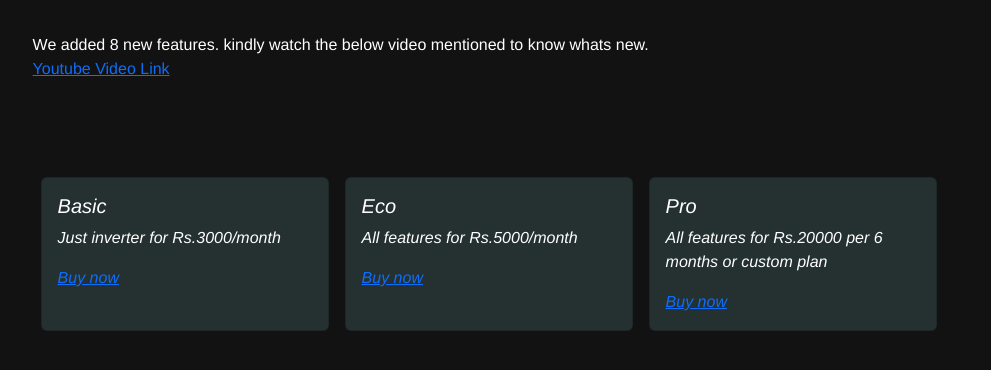
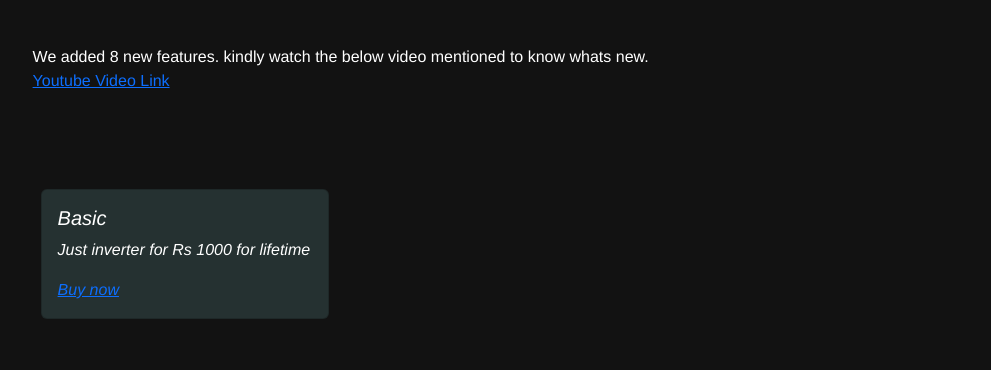
Before and after one commit to Shrajan8071/ImgInvert, a plain HTML site: page index.html in a window 1280 px wide. Shown: the part 260-630 px from the top of the page, without its empty margins (143-1134 px from the left). Drawn offline with nearby package versions, Linux system fonts and the light colour scheme.

Commit message:
Update index.html

```diff
--- a/index.html
+++ b/index.html
@@ -23,29 +23,12 @@
                     <div class="card text-white fst-italic" style="width: 18rem; background-color: rgb(37, 49, 49);">
                         <div class="card-body">
                           <h5 class="card-title">Basic</h5>
-                          <p class="card-text">Just inverter for Rs.3000/month</p>
+                          <p class="card-text">Just inverter for Rs 1000 for lifetime</p>
                           <a href="/slip.html" class="card-link">Buy now</a>
                         </div>
                     </div>
                 </div>
-                <div class="d-flex flex-row justify-content-between my-5 mx-2">
-                    <div class="card text-white fst-italic" style="width: 18rem; background-color: rgb(37, 49, 49);">
-                        <div class="card-body">
-                          <h5 class="card-title">Eco</h5>
-                          <p class="card-text">All features for Rs.5000/month</p>
-                          <a href="/slip.html" class="card-link">Buy now</a>
-                        </div>
-                    </div>
-                </div>
-                <div class="d-flex flex-row justify-content-between my-5 mx-2">
-                    <div class="card text-white fst-italic" style="width: 18rem; background-color: rgb(37, 49, 49);">
-                        <div class="card-body">
-                          <h5 class="card-title">Pro</h5>
-                          <p class="card-text">All features for Rs.20000 per 6 months or custom plan</p>
-                          <a href="/slip.html" class="card-link">Buy now</a>
-                        </div>
-                    </div>
-                </div>
+
             </div>
         </div>
     </div>
```
